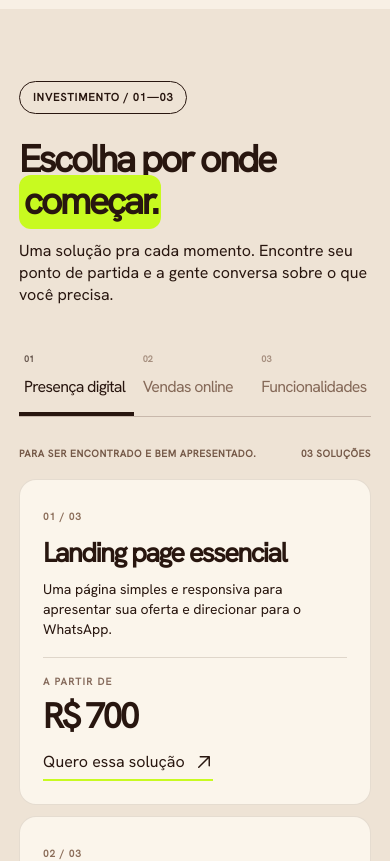
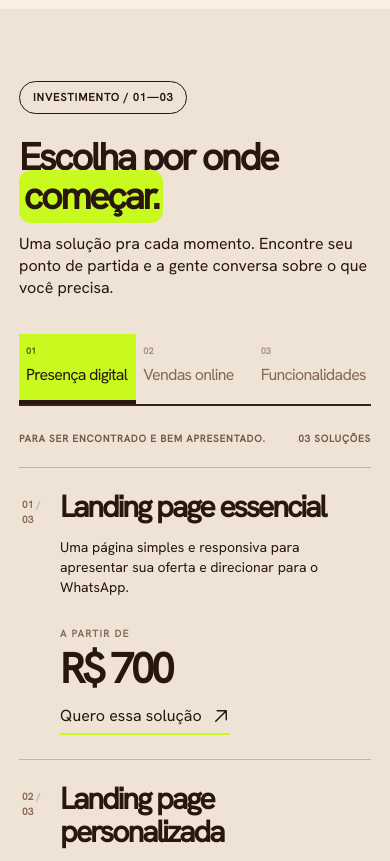
Before and after one commit to palomagl/unica, a React (Vite) app: page / in a window 390 px wide. Shown: the part 4960-5821 px from the top of the page. Built offline with nearby package versions, Linux system fonts and the light colour scheme.

Commit message:
style: investimento editorial e FAQ menos genérica, mantendo a identidade da ÚNICA

```diff
--- a/src/components/commercial.css
+++ b/src/components/commercial.css
@@ -293,3 +293,82 @@
     min-height:clamp(275px,63vw,365px)!important;
   }
 }
+
+/* Refinamento de direção de arte — catálogo como página editorial, não cards de SaaS. */
+.u-investment-heading .u-h2{letter-spacing:-.066em;line-height:1.02}
+.u-investment-tabs{gap:0;margin-bottom:13px;border-bottom:2px solid #342118}
+.u-investment-tab{
+  position:relative;justify-content:space-between;border:0;border-bottom:4px solid transparent;
+  border-radius:0;padding:17px 17px 20px;gap:15px;
+  transition:background .23s,color .23s,border-color .23s
+}
+.u-investment-tab.is-active{background:var(--u-accent);border-color:#28160f;color:#28160f}
+.u-investment-tab:hover:not(.is-active){background:#f9f1e8;color:#28160f}
+.u-investment-tab-dot{display:none}
+.u-investment-category-heading{padding:12px 0 21px;letter-spacing:.08em}
+.u-investment-results{gap:0;border-top:1px solid #6d514654}
+.u-investment-product{
+  grid-template-columns:minmax(0,1fr) minmax(245px,.45fr);
+  background:transparent;border:0;border-bottom:1px solid #6d514654;
+  border-radius:0;box-shadow:none!important;
+  padding:clamp(22px,3.4vw,44px) clamp(10px,1.65vw,24px);
+  transition:background .23s,padding .23s
+}
+.u-investment-product:before{display:none}
+.u-investment-product:hover{
+  transform:none;background:#faf2e8;border-color:#6d514654;
+}
+.u-investment-product-main{display:grid;grid-template-columns:38px minmax(0,1fr);column-gap:clamp(13px,2vw,27px)}
+.u-investment-product-index{
+  grid-row:1/4;align-self:start;padding-top:9px;
+  color:#896852;font-family:'Hanken Grotesk',Arial,sans-serif;
+  font-size:11px;font-weight:900;letter-spacing:.015em
+}
+.u-investment-product-index span{opacity:.4}
+.u-investment-product h3{
+  grid-column:2;margin:0 0 13px;
+  font-size:clamp(30px,3.4vw,48px);max-width:570px;
+  letter-spacing:-.07em
+}
+.u-investment-product-main p{grid-column:2;font-size:clamp(14px,1.22vw,17px);max-width:600px}
+.u-investment-product-main small{grid-column:2;max-width:595px;color:#6e5444}
+.u-investment-product-side{
+  padding-left:clamp(19px,2.1vw,30px);
+  border-left:1px solid #6d51463e
+}
+.u-investment-price{font-size:clamp(35px,4.1vw,60px);letter-spacing:-.075em}
+.u-investment-price-label{margin-bottom:7px}
+.u-investment-action{font-size:14px;font-weight:900;margin-top:21px}
+.u-faq-question{
+  border-radius:7px 17px 17px 17px;
+  background:#faf4eb;
+  border-color:#593b2d50;
+  font-weight:800;box-shadow:none;
+}
+.u-faq-question.is-active{
+  border-color:#211811;
+  box-shadow:3px 3px 0 #28160f;
+}
+.u-faq-question-icon{font-size:16px;width:21px;height:21px;border-color:transparent}
+.u-faq-response h3{max-width:520px}
+@media(max-width:900px){
+  .u-investment-product{grid-template-columns:minmax(0,1fr) minmax(215px,.42fr)}
+}
+@media(max-width:650px){
+  .u-investment-tab{padding:11px 7px 13px;gap:4px;justify-content:flex-start}
+  .u-investment-product{grid-template-columns:1fr;padding:23px 3px 24px;gap:15px}
+  .u-investment-product-main{grid-template-columns:26px minmax(0,1fr);column-gap:12px}
+  .u-investment-product h3{font-size:clamp(27px,7.8vw,36px)}
+  .u-investment-product-index{padding-top:6px;font-size:10px}
+  .u-investment-product-side{
+    padding:14px 0 0 38px;border-left:0;border-top:0;
+    align-items:flex-start
+  }
+  .u-investment-price{font-size:clamp(37px,10.8vw,48px)}
+  .u-investment-action{margin-top:13px}
+  .u-faq-question{border-radius:7px 14px 14px 14px}
+  .u-faq-entry:has(.u-faq-mobile-answer) .u-faq-question{border-radius:7px 14px 0 0}
+}
+@media(prefers-reduced-motion:reduce){
+ .u-investment-product,.u-investment-tab{transition:none}
+}
```
